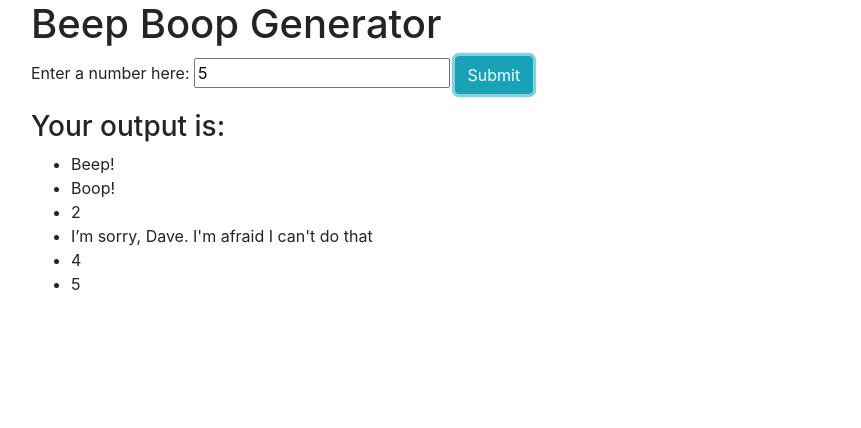
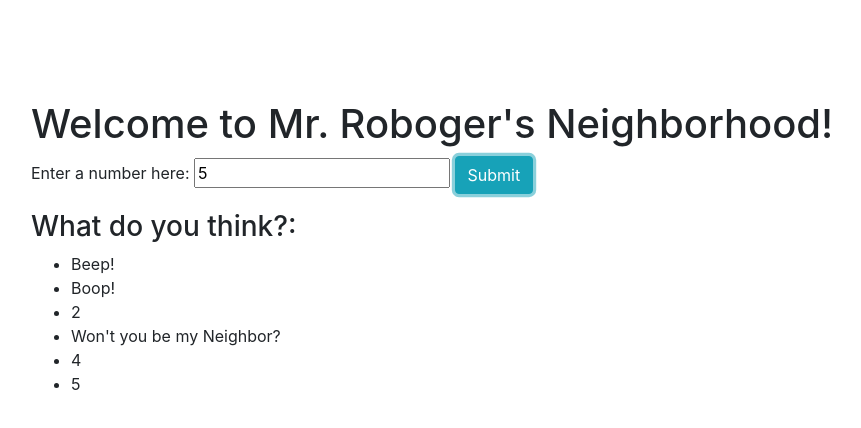
Before and after one commit to Marcinszopik/BeepBoop, a plain HTML site: page index.html in a window 1280 px wide. Both pictures are taken after typing "5" into the empty fields and a click on the button "Submit". Shown: the whole page, without its empty margins (54-915 px from the left). Drawn offline with Linux system fonts and the light colour scheme.

Commit message:
Upload index.html, css, js, and README files
Independent Project

```diff
--- a/css/styles.css
+++ b/css/styles.css
@@ -1,3 +1,7 @@
 #output {
   display: none;
 }
+
+h1 {
+  margin-top: 100px;
+}
--- a/index.html
+++ b/index.html
@@ -10,7 +10,7 @@
   </head>
   <body>
     <div class="container">
-      <h1>Beep Boop Generator</h1>
+      <h1>Welcome to Mr. Roboger's Neighborhood!</h1>
       <form id="inputForm">
         <div class="form-group">
           <label for="userInput">Enter a number here:</label>
@@ -18,7 +18,7 @@
           <button type="submit" class="btn btn-info">Submit</button>
         </div>
       </form>
-      <h3>Your output is:</h3>
+      <h3>What do you think?:</h3>
       <ul id="output">
       </ul>
     </div>
--- a/js/scripts.js
+++ b/js/scripts.js
@@ -3,8 +3,8 @@ function beepBooper(number) {
   var outputArray= [];
   for (var index = 0; index < number + 1; index++) {
     var inputString = index.toString();
-    if ((index > 1) && (index % 3 === 0)){
-    outputArray.push("<li>I’m sorry, Dave. I'm afraid I can't do that</li>");
+    if ((index >= 1) && (index % 3 === 0)){
+    outputArray.push("<li>Won't you be my Neighbor?</li>");
   } else if ((index === 1) || (inputString.includes("1"))) {
     outputArray.push("<li>Boop!</li>");
   } else if ((index === 0) || (inputString.includes("0"))) {
```
Also changed, not shown: 1 other file.
